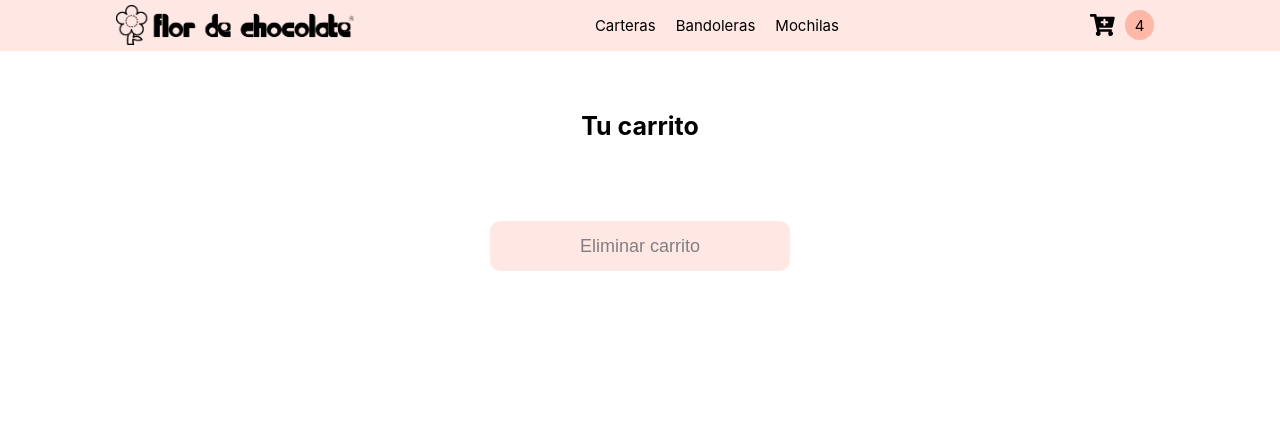
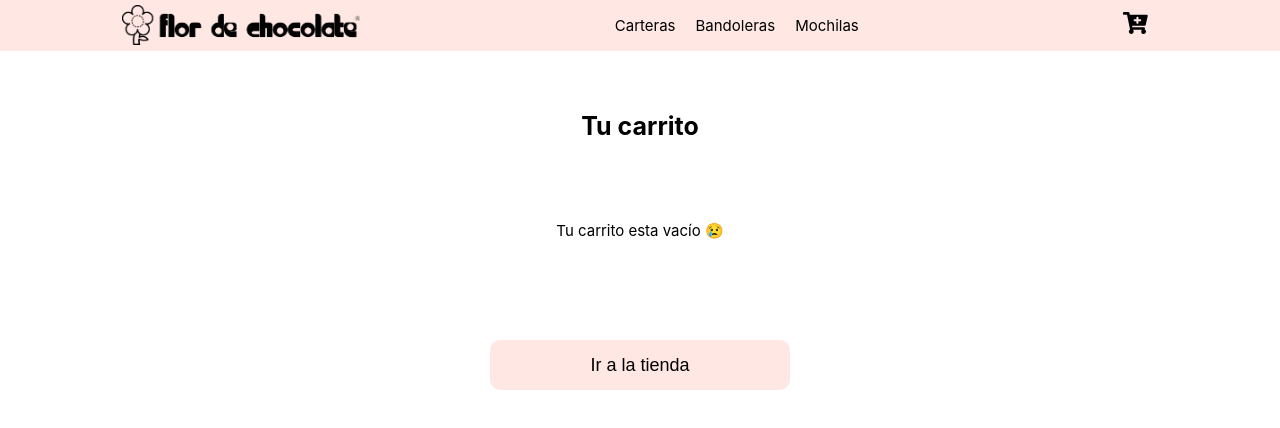
Before and after one commit to arqcsr/CesarTorresProyectoReactCoder, a React (Create React App) app: page /cart in a window 1280 px wide. Shown: the top 428 px of the page. Built offline with nearby package versions, Linux system fonts and the light colour scheme.

Commit message:
cartAndCartwidgetFullyWorking

```diff
--- a/src/components/Cart.js
+++ b/src/components/Cart.js
@@ -3,17 +3,19 @@ import { FontAwesomeIcon } from '@fortawesome/react-fontawesome';
 import { faTrashAlt } from '@fortawesome/free-solid-svg-icons';
 import { CartContext } from "./CartContext";
 import "./styles/cart.css"
+import { Link } from "react-router-dom";
 
 
 
 const Cart = ()=>{
 
     const context = useContext(CartContext);
+    console.log(context.cartlist.length)
 
     return (
         <section className="cartSection">
-            <h2>Tu carrito</h2>
-            {
+            <h2 className="cartSectionTitle">Tu carrito</h2>
+            {context.cartlist.length > 0 ?
                 context.cartlist.map((item) => (
                 <article key={item.id} className="cartCountainer">
                     <div className="cartImageCountainer">
@@ -39,8 +41,32 @@ const Cart = ()=>{
                     </div>
                 </article>
                 ))
+                :<div className="noProductsCountainer">
+                    <span className="noProducts">Tu carrito esta vacío 😢</span>
+                    <Link to="/"><button className="noProductsButton">Ir a la tienda</button></Link>
+                </div>
             }
-            <button className="clearCartButton" onClick={context.clear}>Eliminar carrito</button>
+            {
+                context.cartlist.length > 0 &&
+                <div className="totalPurchaseCountainer">
+                    <h2 className="totalPurchaseTitle">TOTAL DE TU COMPRA</h2>
+                    <div>
+                        <span className="totalPurchaseItems">SUB TOTAL: {context.cartlist.map(items => items.subtotal).reduce((a,b)=> a+b,0)} USD</span>
+                    </div>
+                    <div>
+                        <span className="totalPurchaseItems">IVA 16%: {context.cartlist.map(items => items.subtotal).reduce((a,b)=> a+b,0)*.16} USD</span>
+                    </div>
+                    <div className="totalPurchaseItemsTotalCountainer">
+                        <span className="totalPurchaseItemsTotal">TOTAL: {context.cartlist.map(items => items.subtotal).reduce((a,b)=> a+b,0) + context.cartlist.map(items => items.subtotal).reduce((a,b)=> a+b,0)*.16} USD</span>
+                    </div>
+                    <button className="purchase">FINALIZAR COMPRA</button>
+                    <Link to="/"><button className="keepOnBuying">SEGUIR COMPRANDO</button></Link>
+                </div>
+            }
+            {
+                context.cartlist.length > 0 &&
+                <button className="clearCartButton" onClick={context.clear}>Eliminar carrito</button>
+            }
         </section>
     );
 };
--- a/src/components/CartWidget.js
+++ b/src/components/CartWidget.js
@@ -1,14 +1,24 @@
 import { FontAwesomeIcon } from '@fortawesome/react-fontawesome';
 import { faCartPlus } from '@fortawesome/free-solid-svg-icons';
-import './styles/cartWidget.css'
+import './styles/cartWidget.css';
+import { Link } from 'react-router-dom';
+import { CartContext } from "./CartContext";
+import { useContext } from "react";
 
 const CartWidget = ()=>{
+    const context = useContext(CartContext);
+    /* console.log(context.cartlist.map(items => items.quantity).reduce((a,b)=> a+b,0)); prueba de la funcion para las cantidades*/
+
     return(
         <div className='cart'>
-            <FontAwesomeIcon icon={faCartPlus} className='iconCart'/>
-            <div className='cartConter'>
-                <span>4</span>
-            </div>
+            <Link to="/cart"><FontAwesomeIcon icon={faCartPlus} className='iconCart'/></Link>
+
+            {context.cartlist.map(items => items.quantity).reduce((a,b)=> a+b,0) > 0 &&
+                <div className='cartCounter'>
+                    <span>{context.cartlist.map(items => items.quantity).reduce((a,b)=> a+b,0)}</span>
+                </div>
+            }
+
         </div>
     )
 };
--- a/src/components/CheckOutButton.js
+++ b/src/components/CheckOutButton.js
@@ -3,7 +3,7 @@ import "./styles/checkOutButton.css";
 
 const CheckOutButton =()=>{
     return(
-        <Link to="/cart"><button className="checkOutButton">Ir al carrito</button></Link>
+        <Link to="/cart"><button className="checkOutButton">Terminar la compra</button></Link>
     )
 
 };
--- a/src/components/styles/cart.css
+++ b/src/components/styles/cart.css
@@ -5,7 +5,7 @@
     align-items: center;
 }
 
-.cartSection h2{
+.cartSectionTitle{
     font-size: 2.5rem;
     padding: 30px;
 }
@@ -101,12 +101,93 @@ width: 150px;
 }
 
 .clearCartButton{
+    margin: 10px;
+    font-size: 1.5rem;
+    color:white;
+    background-color: red;
+    border: none;
+    width: 600px;
+    height: 50px;
+    border-radius: 10px;
+}
+
+.noProductsCountainer{
+    display: flex;
+    flex-direction: column;
+    gap: 50px;
+    align-items: center;
+    justify-items: center;
+}
+.noProducts{
+    margin-top: 50px;
+    font-size: 1.5rem;
+}
+
+.noProductsButton{
     margin: 50px;
     font-size: 1.8rem;
-    color: gray;
+    color: black;
     background-color: #FFE8E3;
     border: none;
     width: 300px;
     height: 50px;
     border-radius: 10px;
 }
+
+.totalPurchaseCountainer{
+    display: flex;
+    flex-direction: column;
+    align-items: center;
+    gap: 20px;
+    margin: 20px;
+    padding: 30px;
+    width: 600px;
+    background-color: #fcf5f4;
+    border-radius: 15px;
+}
+
+.totalPurchaseTitle{
+    padding: 0px;
+    font-size: 2.5rem;
+}
+
+.totalPurchaseItems{
+    font-size: 2rem;
+}
+
+.totalPurchaseItemsTotal{
+    padding: 0px;
+    font-size: 3rem;
+    font-weight: 1000px;
+}
+
+.totalPurchaseItemsTotalCountainer{
+    border-right: 0px;
+    border-left: 0px;
+    border-top: 1px;
+    border-bottom: 0px;
+    border-style: solid;
+}
+
+.purchase{
+    margin: 5px;
+    margin-top: 50px;
+    font-size: 1.5rem;
+    color:black;
+    background-color: #AFE6C4;
+    border: none;
+    width: 250px;
+    height: 40px;
+    border-radius: 5px;
+}
+
+.keepOnBuying{
+    margin: 5px;
+    font-size: 1.5rem;
+    color:black;
+    background-color: #fdc8bc;
+    border: none;
+    width: 250px;
+    height: 40px;
+    border-radius: 5px;
+}
--- a/src/components/styles/cartWidget.css
+++ b/src/components/styles/cartWidget.css
@@ -10,9 +10,10 @@
 
 .iconCart{
     align-self: center;
+    color: black;
 }
 
-.cartConter{
+.cartCounter{
     display: flex;
     background-color: #FFB8A8;
     padding: 10px;
@@ -20,7 +21,7 @@
     height: 30px
 }
 
-.cartConter span{
+.cartCounter span{
     align-self: center;
     font-size: 1.5rem;
 }
```
Also changed, not shown: src/components/CartContext.js (+1 -7 lines).
